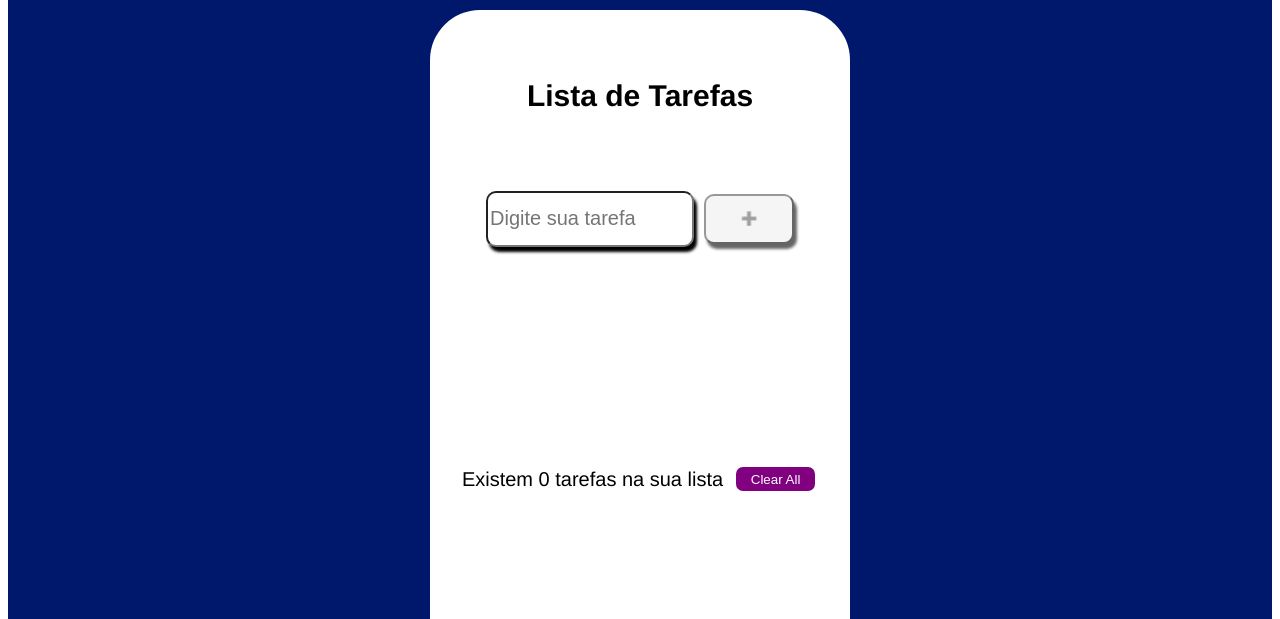
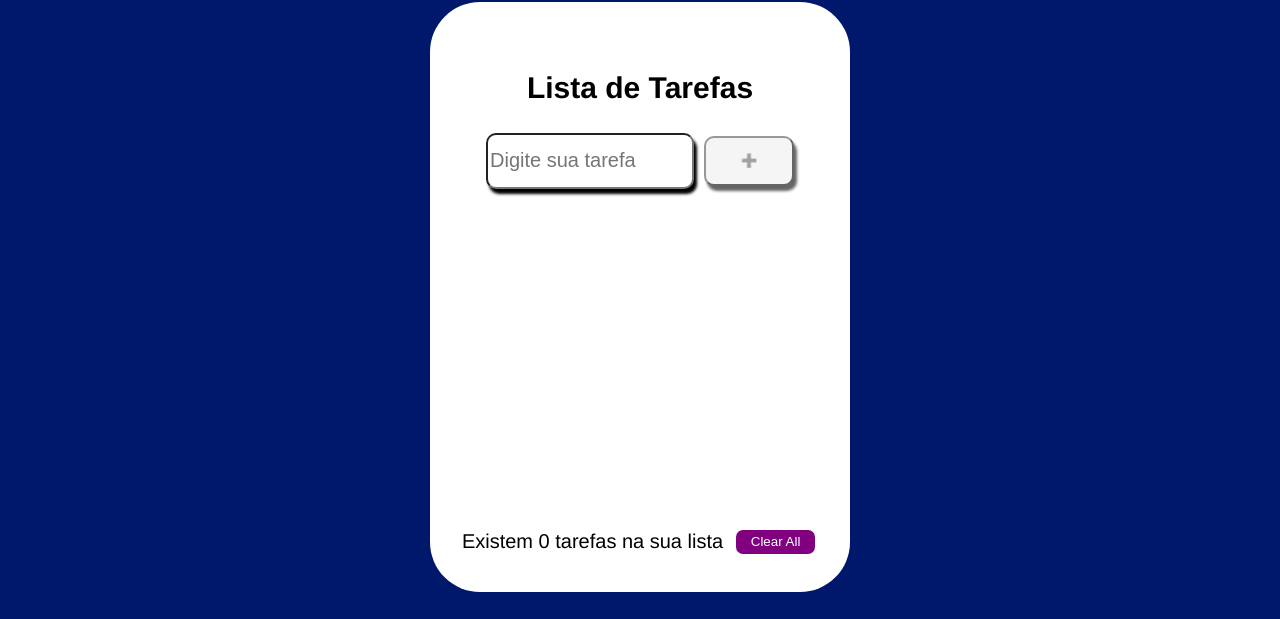
Before and after one commit to ThamirisRG/todo_list, a plain HTML site: page index.html in a window 1280 px wide. Shown: the part 158-777 px from the top of the page. Drawn offline with Linux system fonts and the light colour scheme.

Commit message:
implementos alguns estilos

```diff
--- a/blocks/content.css
+++ b/blocks/content.css
@@ -2,7 +2,7 @@
     background-color: white;
     color: black;
     width: 400px;
-    min-height: 80vh;
+
     display: flex;
     justify-content: center;
     padding: 10px;
--- a/blocks/form.css
+++ b/blocks/form.css
@@ -2,8 +2,6 @@
     display: flex;
     align-items: center;
     gap: 10px;
-    padding-top: 50px;
-
 }
 .form__input{
    border-radius: 10px;
--- a/blocks/page.css
+++ b/blocks/page.css
@@ -1,8 +1,13 @@
+body {
+    margin: 0;
+}
+
 .page{
     background-color:#00186c;
     color: #fff;
     padding: 20px;
     max-width: 100%;
+    min-height: 100vh;
     margin: 0;
     box-sizing: border-box;
 }
--- a/blocks/todo_list.css
+++ b/blocks/todo_list.css
@@ -1,10 +1,12 @@
 .todo-list{
     width: 100%;
     max-width: 540px;
+    min-height: 500px;
     background-color: #fff;
     display: flex;
     flex-direction: column;
     align-items: center;
+    justify-content: space-between;
     border-radius: 50px;
     margin: 50px auto 20px;
     gap: 20px;
@@ -16,12 +18,17 @@
     font-weight: bold;
     font-family: 'Franklin Gothic Medium', 'Arial Narrow', Arial, sans-serif;
 }
+
+.todo-list__task-list {
+    margin-bottom: auto;
+}
+
 .todo-list__footer{
     display: flex;
     align-items: center;
     gap: 10px;
     font-size: 20px;
-    margin: auto;
+    /* margin: auto; */
 }
 .todo-list__footer-task-count{
     font-family: 'Franklin Gothic Medium', 'Arial Narrow', Arial, sans-serif;
@@ -47,7 +54,11 @@
     gap: 10px;
     background-color:lightpink;
     border-radius: 5px;
+    margin-bottom: 8px;
+}
 
+.todo-list__task-item:last-of-type {
+    margin-bottom: 0;
 }
 
 .todo-list__text-content {
```
